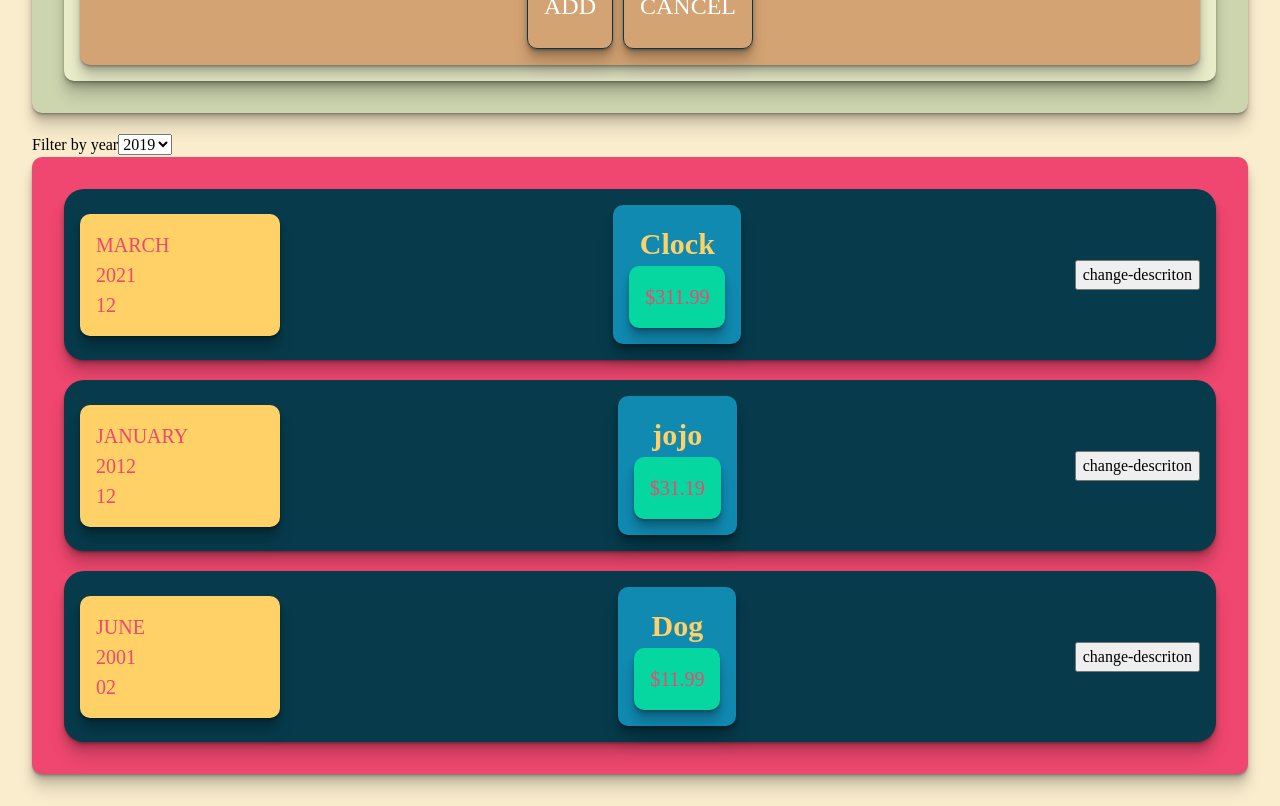
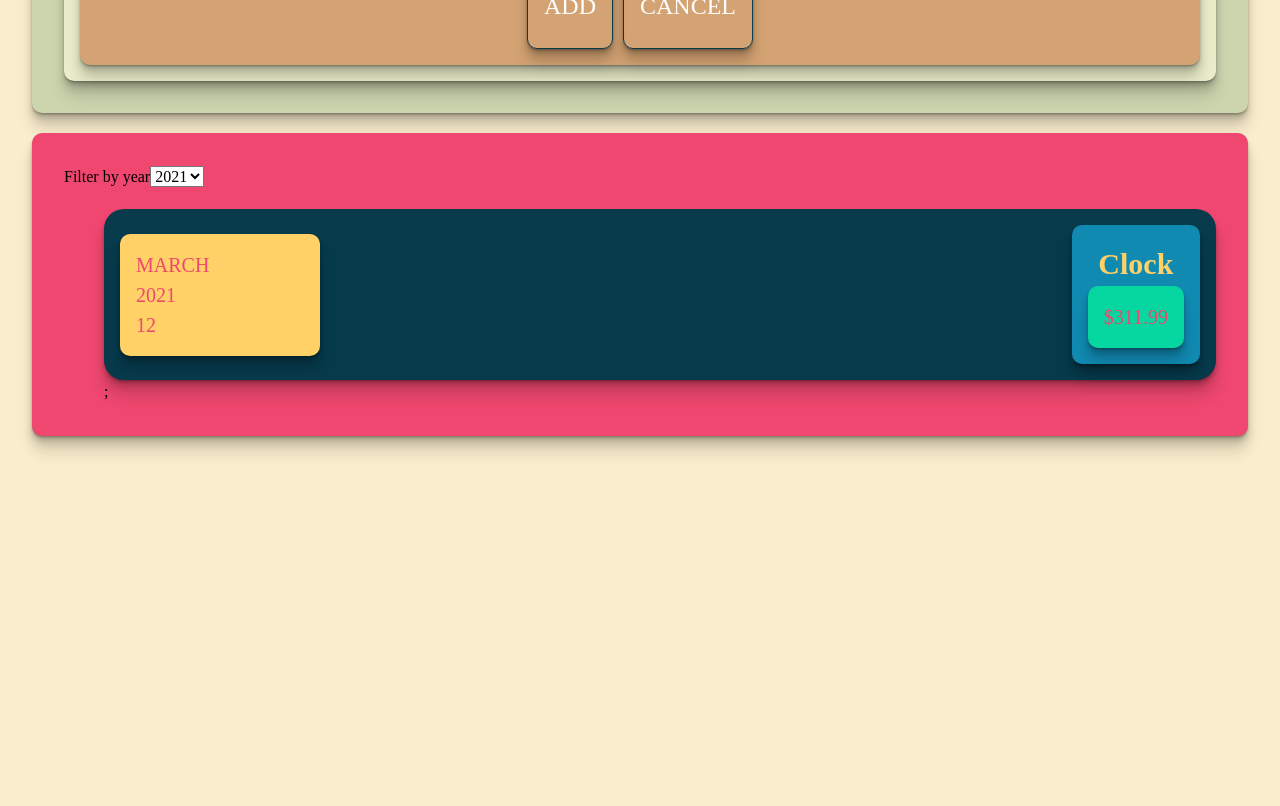
Before and after one commit to Andriikryl/money-counter-app, a React (Create React App) app: page / in a window 1280 px wide. Shown: the part 520-1326 px from the top of the page. After the commit the page ends 988 px from the top, so only its background shows below. Built offline with nearby package versions, Linux system fonts and the light colour scheme.

Commit message:
feat[filtered-function]

```diff
--- a/src/App.js
+++ b/src/App.js
@@ -1,9 +1,9 @@
+import { useState } from "react";
 import "./App.css";
 import Costs from "./components/Costs";
 import NewCost from "./components/NewCost";
 
-function App() {
-  const costs = [
+const INITIAL_COSTS = [
   {
     id: "c1",
     date: new Date(2021, 2, 12),
@@ -23,8 +23,14 @@ function App() {
     amount: 11.99,
   },
 ];
+function App() {
+  const [costs, setCosts] = useState(INITIAL_COSTS);
 
-  const addCostHandler = (cost) => {};
+  const addCostHandler = (cost) => {
+    setCosts((prevCosts) => {
+      return [cost, ...prevCosts];
+    });
+  };
 
   return (
     <div className="App">
--- a/src/components/CostFilter.js
+++ b/src/components/CostFilter.js
@@ -7,6 +7,7 @@ function CostFilter(props) {
       <div className="costs-filter__control">
         <label>Filter by year</label>
         <select value={props.year} onChange={yearChangeHandler}>
+          <option value="2023">2023</option>
           <option value="2022">2022</option>
           <option value="2021">2021</option>
           <option value="2020">2020</option>
--- a/src/components/CostForm.js
+++ b/src/components/CostForm.js
@@ -43,7 +43,7 @@ function CostForm(props) {
     event.preventDefault();
 
     const costData = {
-      name: inputName,
+      description: inputName,
       amount: inputAmount,
       date: new Date(inputDate),
     };
--- a/src/components/CostItem.js
+++ b/src/components/CostItem.js
@@ -1,23 +1,17 @@
-import { useState } from "react";
 import Card from "./Card";
 import CostDate from "./CostDate";
 
 function CostItem(props) {
-  const [description, setDescription] = useState(props.description);
-
-  const changeDescriptionHandler = () => {
-    setDescription("new tesxt");
-  };
-
   return (
+    <li>
       <Card className="costitem">
         <CostDate date={props.date} />
         <div className="cost-item__description">
-        <h2>{description}</h2>
+          <h2>{props.description}</h2>
           <p className="item-price">${props.amount}</p>
         </div>
-      <button onClick={changeDescriptionHandler}>change-descriton</button>
       </Card>
+    </li>
   );
 }
 
--- a/src/components/Costs.js
+++ b/src/components/Costs.js
@@ -2,32 +2,24 @@ import { useState } from "react";
 import Card from "./Card";
 import CostFilter from "./CostFilter";
 import CostItem from "./CostItem";
+import CostList from "./CostsList";
 
 function Costs(props) {
-  const [selectedYear, setSelectdYear] = useState("2019");
+  const [selectedYear, setSelecetedYear] = useState("2021");
 
   const yearChangeHandler = (year) => {
-    selectedYear(year);
+    setSelecetedYear(year);
   };
+
+  const filteredCosts = props.costs.filter((cost) => {
+    return cost.date.getFullYear().toString() === selectedYear;
+  });
+
   return (
     <div>
-      <CostFilter onChangeYear={yearChangeHandler} year={selectedYear} />
       <Card className="costs-box">
-        <CostItem
-          date={props.costs[0].date}
-          description={props.costs[0].description}
-          amount={props.costs[0].amount}
-        />
-        <CostItem
-          date={props.costs[1].date}
-          description={props.costs[1].description}
-          amount={props.costs[1].amount}
-        />
-        <CostItem
-          date={props.costs[2].date}
-          description={props.costs[2].description}
-          amount={props.costs[2].amount}
-        />
+        <CostFilter onChangeYear={yearChangeHandler} year={selectedYear} />
+        <CostList costs={filteredCosts} />
       </Card>
     </div>
   );
--- /dev/null
+++ b/src/components/CostsList.js
@@ -0,0 +1,25 @@
+import CostItem from "./CostItem";
+
+function CostList(props) {
+  if (props.costs.length === 0) {
+    return <h2 className="cost-list__fallback">Zero items in thies year</h2>;
+  }
+
+  return (
+    <ul className="cost-list">
+      {props.costs.map((cost) => {
+        return (
+          <CostItem
+            key={cost.id}
+            date={cost.date}
+            description={cost.description}
+            amount={cost.amount}
+          />
+        );
+      })}
+      ;
+    </ul>
+  );
+}
+
+export default CostList;
--- a/src/index.css
+++ b/src/index.css
@@ -5,6 +5,11 @@
 * {
   margin: 0;
 }
+
+li{
+  list-style: none;
+}
+
 html, body {
   height: 100%;
 }
```
Lines whose indentation alone changed are shown as unchanged.
